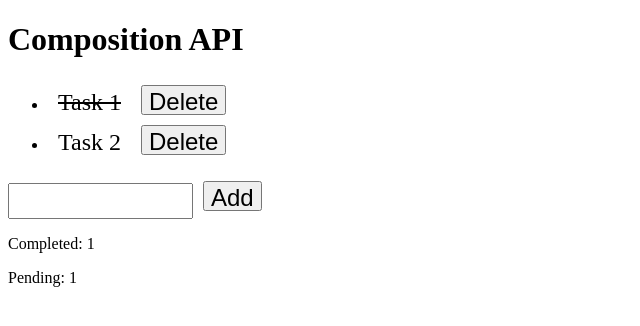
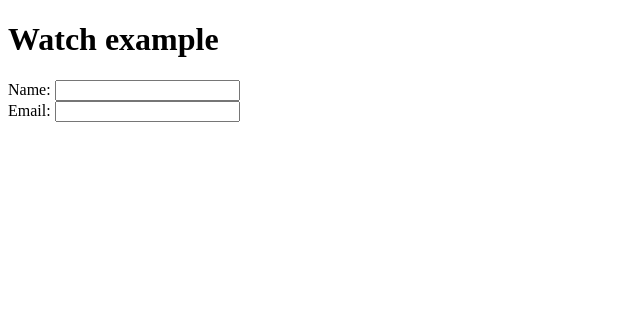
Before and after one commit to rejauldu/composition-api, a Vue app: page / in a window 1280 px wide. Shown: the top 326 px of the page, without its empty margins (0-640 px from the left). Built offline with nearby package versions, Linux system fonts and the light colour scheme.

Commit message:
Watch example added

```diff
--- a/src/App.vue
+++ b/src/App.vue
@@ -1,14 +1,16 @@
 <template>
-  <TodoList />
+  <!-- <TodoList /> -->
+  <WatchExample />
 </template>
 
 <script>
-import TodoList from './components/TodoList.vue'
-
+// import TodoList from './components/TodoList.vue'
+import WatchExample from './components/WatchExample.vue'
 export default {
   name: 'App',
   components: {
-    TodoList
+    // TodoList
+    WatchExample
   }
 }
 </script>
--- /dev/null
+++ b/src/components/WatchExample.vue
@@ -0,0 +1,25 @@
+<template>
+<h1>Watch example</h1>
+Name: <input type="text" v-model="name" /> {{ name }}<br/>
+Email: <input type="text" v-model="email" /> {{ email }}
+</template>
+<script>
+import { reactive, ref, watch } from 'vue';
+
+export default {
+    setup() {
+        const name =ref('');
+        const email = ref('');
+        watch([name, email], ([newName, newEmail], [prevName, prevEmail]) => {
+            console.log('name', name.value);
+            console.log('email', email.value);
+        });
+        return {
+            name,
+            email
+        }
+    }
+}
+</script>
+<style>
+</style>
```
